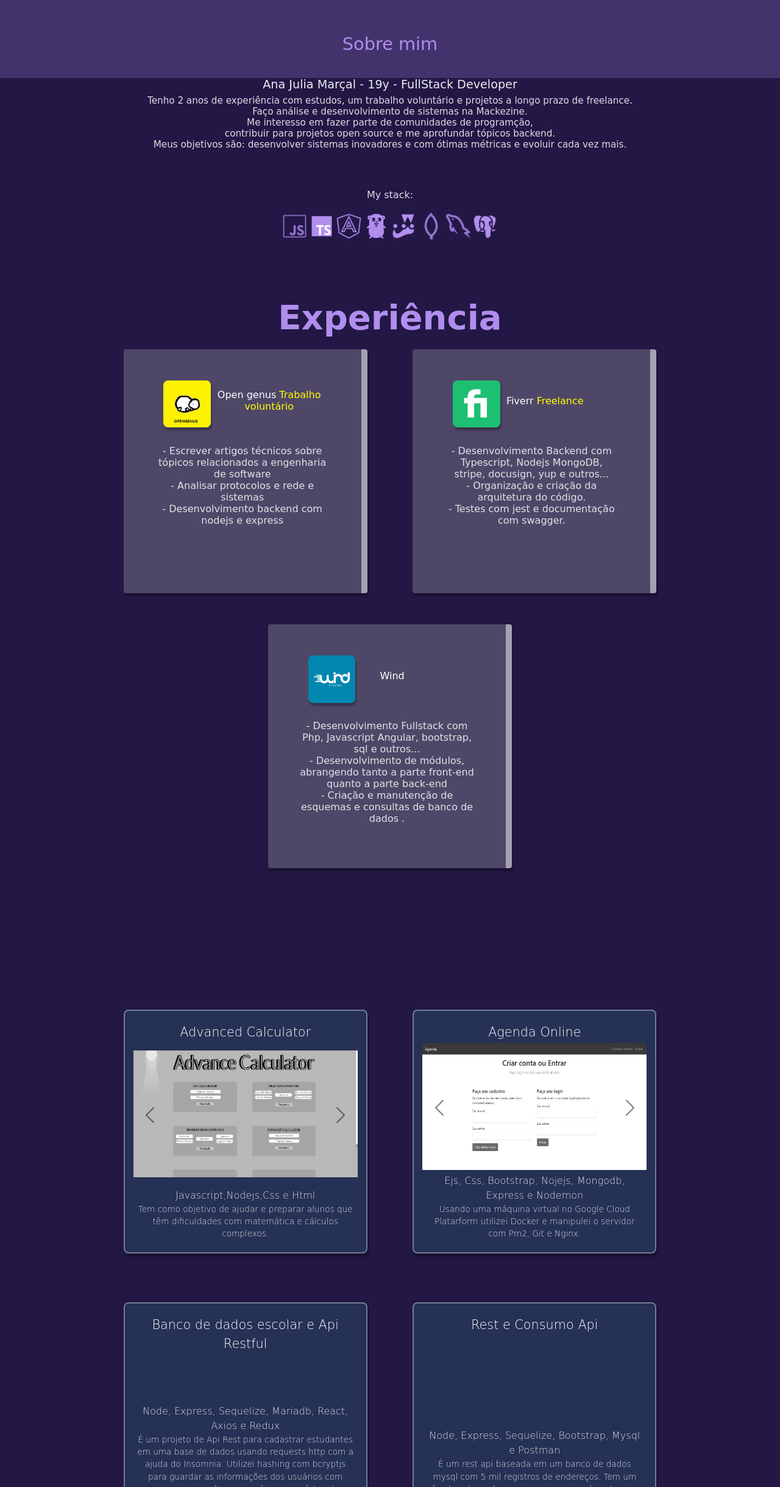
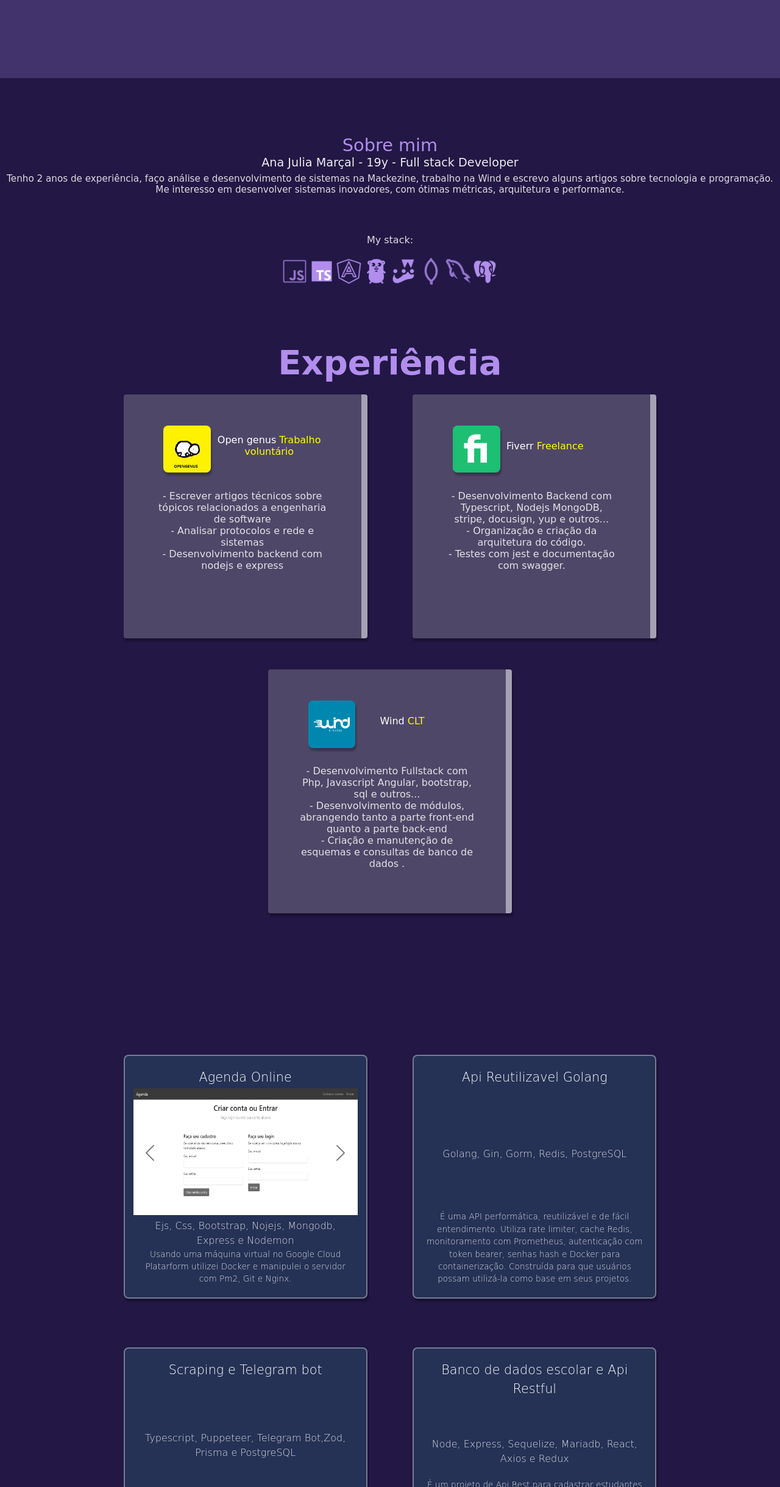
Before and after one commit to Julia-Marcal/JuliasPortifolio, a website: page index.html in a window 1280 px wide. Shown: the part 361-2800 px from the top of the page at 61% size. Drawn offline with nearby package versions, Linux system fonts and the light colour scheme; a web font is replaced by a local one.

Commit message:
atualizando portifólio

```diff
--- a/index.html
+++ b/index.html
@@ -1,5 +1,6 @@
 <!DOCTYPE html>
 <html lang="pt-BR">
+
 <head>
     <meta charset="UTF-8">
     <meta http-equiv="X-UA-Compatible" content="IE=edge">
@@ -7,7 +8,8 @@
 
     <link href="https://fonts.googleapis.com/css?family=Unbounded" rel=stylesheet>
     <!--Bootsrap-->
-    <link href="https://cdn.jsdelivr.net/npm/bootstrap@5.2.3/dist/css/bootstrap.min.css" rel="stylesheet" integrity="sha384-rbsA2VBKQhggwzxH7pPCaAqO46MgnOM80zW1RWuH61DGLwZJEdK2Kadq2F9CUG65" crossorigin="anonymous">
+    <link href="https://cdn.jsdelivr.net/npm/bootstrap@5.2.3/dist/css/bootstrap.min.css" rel="stylesheet"
+        integrity="sha384-rbsA2VBKQhggwzxH7pPCaAqO46MgnOM80zW1RWuH61DGLwZJEdK2Kadq2F9CUG65" crossorigin="anonymous">
 
     <!--Css-->
     <link rel="stylesheet" type="text/css" href="src/style.css">
@@ -16,12 +18,19 @@
     <script src="https://kit.fontawesome.com/80212f4cb1.js" crossorigin="anonymous"></script>
 
     <!--Bootsrap scripts-->
-    <script defer src="https://code.jquery.com/jquery-3.3.1.slim.min.js" integrity="sha384-q8i/X+965DzO0rT7abK41JStQIAqVgRVzpbzo5smXKp4YfRvH+8abtTE1Pi6jizo" crossorigin="anonymous"></script>
-    <script defer src="https://cdnjs.cloudflare.com/ajax/libs/popper.js/1.14.7/umd/popper.min.js" integrity="sha384-UO2eT0CpHqdSJQ6hJty5KVphtPhzWj9WO1clHTMGa3JDZwrnQq4sF86dIHNDz0W1" crossorigin="anonymous"></script>
-    <script defer src="https://stackpath.bootstrapcdn.com/bootstrap/4.3.1/js/bootstrap.min.js" integrity="sha384-JjSmVgyd0p3pXB1rRibZUAYoIIy6OrQ6VrjIEaFf/nJGzIxFDsf4x0xIM+B07jRM" crossorigin="anonymous"></script>
+    <script defer src="https://code.jquery.com/jquery-3.3.1.slim.min.js"
+        integrity="sha384-q8i/X+965DzO0rT7abK41JStQIAqVgRVzpbzo5smXKp4YfRvH+8abtTE1Pi6jizo"
+        crossorigin="anonymous"></script>
+    <script defer src="https://cdnjs.cloudflare.com/ajax/libs/popper.js/1.14.7/umd/popper.min.js"
+        integrity="sha384-UO2eT0CpHqdSJQ6hJty5KVphtPhzWj9WO1clHTMGa3JDZwrnQq4sF86dIHNDz0W1"
+        crossorigin="anonymous"></script>
+    <script defer src="https://stackpath.bootstrapcdn.com/bootstrap/4.3.1/js/bootstrap.min.js"
+        integrity="sha384-JjSmVgyd0p3pXB1rRibZUAYoIIy6OrQ6VrjIEaFf/nJGzIxFDsf4x0xIM+B07jRM"
+        crossorigin="anonymous"></script>
 
     <title>Julia-Marcal</title>
 </head>
+
 <body>
 
     <section id="title">
@@ -30,7 +39,9 @@
             <nav class="navbar navbar-expand-lg navbar-dark">
                 <a class="navbar-brand" href="#" style="padding-left:1%;">Julia-Marcal</a>
 
-                <button class="navbar-toggler" type="button" data-bs-toggle="collapse" data-bs-target="#navbarTogglerDemo02" aria-controls="navbarTogglerDemo02" aria-expanded="false" aria-label="Toggle navigation">
+                <button class="navbar-toggler" type="button" data-bs-toggle="collapse"
+                    data-bs-target="#navbarTogglerDemo02" aria-controls="navbarTogglerDemo02" aria-expanded="false"
+                    aria-label="Toggle navigation">
                     <span class="navbar-toggler-icon"></span>
                 </button>
 
@@ -42,11 +53,16 @@
                         </li>
 
                         <li class="nav-item">
-                            <a class="nav-link" href="https://www.linkedin.com/in/julia-marcal">Linkedin</a>
+                            <a class="nav-link" href="https://www.linkedin.com/in/ajuliamarcal/">Linkedin</a>
+                        </li>
+                        <li class="nav-item">
+                            <a class="nav-link" href="https://medium.com/@juliamrc">Medium</a>
                         </li>
 
                         <li class="nav-item">
-                            <a class="nav-link" href="https://mail.google.com/mail/u/anajulia.05marcal@gmail.com/#compose">Contact Me</a>
+                            <a class="nav-link"
+                                href="https://mail.google.com/mail/u/anajulia.05marcal@gmail.com/#compose">Contact
+                                Me</a>
                         </li>
 
                     </ul>
@@ -64,15 +80,14 @@
 
         <div class="h-description">
             <h2 class="aboutme">Sobre mim</h2>
-
-            <p class="principal-description">Ana Julia Marçal - 19y - FullStack Developer</p>
-            <p class="sub-description">Tenho 2 anos de experiência com  estudos,
-                um trabalho voluntário e projetos a longo prazo de freelance.<br>
-                Faço análise e desenvolvimento de sistemas na Mackezine. <br>
-                Me interesso em fazer parte de comunidades de programção,<br>
-                contribuir para projetos open source e me aprofundar  tópicos backend.<br>
-                Meus objetivos são: desenvolver sistemas inovadores e com ótimas métricas e evoluir cada vez mais.
+            <div class="desc">
+                <p class="principal-description">Ana Julia Marçal - 19y - Full stack Developer</p>
+                <p class="sub-description">Tenho 2 anos de experiência,
+                    faço análise e desenvolvimento de sistemas na Mackezine, trabalho na Wind e
+                    escrevo alguns artigos sobre tecnologia e programação.<br>
+                    Me interesso em desenvolver sistemas inovadores, com ótimas métricas, arquitetura e performance.
                 </p>
+            </div>
         </div>
 
         <h2 class="stack-title">My stack:</h2>
@@ -96,7 +111,7 @@
                 <div class="opengenus-job">
                     <div class="job-infos">
                         <img class="opengenus" src="src/opengenus.jpg" alt="opengenus">
-                        <h2 class="job-title">Open genus  <span class="job-func">Trabalho voluntário</span> </h2>
+                        <h2 class="job-title">Open genus <span class="job-func">Trabalho voluntário</span> </h2>
                     </div>
                     <p class="job-desc">- Escrever artigos técnicos sobre tópicos
                         relacionados a engenharia de software</p>
@@ -108,7 +123,8 @@
             <div class="job-card">
                 <div class="freelance-job">
                     <div class="job-infos">
-                        <img class="fiverr" src="src/fiverr.png" alt="fivver" style="width: 30%; height: 70%; border-radius: 10%; box-shadow: 2px 5px 3px rgba(0, 0, 0, 0.265)">
+                        <img class="fiverr" src="src/fiverr.png" alt="fivver"
+                            style="width: 30%; height: 70%; border-radius: 10%; box-shadow: 2px 5px 3px rgba(0, 0, 0, 0.265)">
                         <h2 class="job-title">Fiverr <span class="job-func">Freelance</span> </h2>
                     </div>
                     <p class="job-desc">- Desenvolvimento Backend com Typescript, Nodejs
@@ -122,13 +138,15 @@
             <div class="job-card">
                 <div class="wind-job">
                     <div class="job-infos">
-                        <img class="fiverr" src="src/windDigital.png" alt="wind" style="width: 30%; height: 70%; border-radius: 10%; box-shadow: 2px 5px 3px rgba(0, 0, 0, 0.265)">
-                        <h2 class="job-title" style="margin-left: 30px;">Wind</h2>
+                        <img class="fiverr" src="src/windDigital.png" alt="wind"
+                            style="width: 30%; height: 70%; border-radius: 10%; box-shadow: 2px 5px 3px rgba(0, 0, 0, 0.265)">
+                        <h2 class="job-title" style="margin-left: 30px;">Wind <span class="job-func">CLT</span></h2>
                     </div>
                     <p class="job-desc">- Desenvolvimento Fullstack com Php, Javascript
                         Angular, bootstrap, sql e outros...
                     </p>
-                    <p class="job-desc">- Desenvolvimento de módulos, abrangendo tanto a parte front-end quanto a parte back-end</p>
+                    <p class="job-desc">- Desenvolvimento de módulos, abrangendo tanto a parte front-end quanto a parte
+                        back-end</p>
                     <p class="job-desc">- Criação e manutenção de esquemas e consultas de banco de dados .</p>
                 </div>
             </div>
@@ -140,37 +158,6 @@
     <section>
         <div class="projects">
             <div class="proj-1">
-                <div class="card">
-                    <h3 id="">Advanced Calculator</h3>
-                    <div id="carousel1" class="carousel slide" data-ride="carousel">
-                        <div class="carousel-inner">
-                            <div class="carousel-item active">
-                                <img class="photoeff" src="src/calculator/Calculator_Light.png" alt="Second slide">
-                            </div>
-                            <div class="carousel-item">
-                                <img class="photoeff" src="src/calculator/Calculator_Dark.png" alt="First slide">
-                            </div>
-                        </div>
-                        <a class="carousel-control-prev" href="#carousel1" role="button" data-slide="prev">
-                            <span class="carousel-control-prev-icon" aria-hidden="true"></span>
-                            <span class="sr-only">Previous</span>
-                        </a>
-                        <a class="carousel-control-next" href="#carousel1" role="button" data-slide="next">
-                            <span class="carousel-control-next-icon" aria-hidden="true"></span>
-                            <span class="sr-only">Next</span>
-                        </a>
-                    </div>
-                    <div class="proj-desc">
-                        <p class="proj-tech">Javascript,Nodejs,Css e Html</p>
-                        <p class="proj-desc">
-                        Tem como objetivo de ajudar e preparar alunos que têm dificuldades
-                        com matemática e cálculos complexos.
-                        </p>
-                    </div>
-                </div>
-            </div>
-
-            <div class="proj-2">
                 <div class="card">
                     <h3>Agenda Online</h3>
                     <div id="carousel2" class="carousel slide" data-ride="carousel">
@@ -206,47 +193,18 @@
                 </div>
             </div>
 
-            <div class="proj-3">
+            <div class="proj-2">
                 <div class="card">
-                    <h3>Banco de dados escolar e Api Restful</h3>
-                    <div>
-
-                    </div>
-                    <!--
-                    <div id="carousel2" class="carousel slide" data-ride="carousel">
-                        <div class="carousel-inner">
-                            <div class="carousel-item active">
-                                <img class="photoeff" src="src/agenda/agenda(1).png" alt="First slide">
-                            </div>
-                            <div class="carousel-item">
-                                <img class="photoeff" src="src/agenda/agenda(2).png" alt="Second slide">
-                            </div>
-                            <div class="carousel-item">
-                                <img class="photoeff" src="src/agenda/agenda(3).png" alt="Third slide">
-                            </div>
-                        </div>
-                        <a class="carousel-control-prev" href="#carousel3" role="button" data-slide="prev">
-                            <span class="carousel-control-prev-icon" aria-hidden="true"></span>
-                            <span class="sr-only">Previous</span>
-                        </a>
-                        <a class="carousel-control-next" href="#carousel3" role="button" data-slide="next">
-                            <span class="carousel-control-next-icon" aria-hidden="true"></span>
-                            <span class="sr-only">Next</span>
-                        </a>
-                    </div>
-                    --->
+                    <h3>Api Reutilizavel Golang</h3>
                     <div class="proj-desc">
-                        <p class="proj-tech">
-                            Node, Express, Sequelize, Mariadb, React, Axios e Redux
+                        <p class="proj-tech" style="margin-bottom: 80px;">
+                            Golang, Gin, Gorm, Redis, PostgreSQL
                         </p>
                         <p class="proj-desc">
-                        É um projeto de Api Rest para cadastrar estudantes em uma base de dados usando requests http
-                        com a ajuda do Insomnia.
-                        Utilizei hashing com bcryptjs para guardar as informações dos usuários com segurança e multer
-                         para adicionar as fotos dos alunos.
-                        Atualmente estou criando o front-end com ReactJs, Axios para requisições de api e Redux para
-                        utilização de um componente global.
-
+                            É uma API performática, reutilizável e de fácil entendimento.
+                            Utiliza rate limiter, cache Redis, monitoramento com Prometheus,
+                            autenticação com token bearer, senhas hash e Docker para containerização.
+                            Construída para que usuários possam utilizá-la como base em seus projetos.
                         </p>
                     </div>
                 </div>
@@ -254,26 +212,9 @@
 
             <div class="proj-3">
                 <div class="card">
-                    <h3>Rest e Consumo Api</h3>
-                    <div class="proj-desc">
-                        <p class="proj-tech">
-                            Node, Express, Sequelize, Bootstrap, Mysql e Postman
-                        </p>
-                        <p class="proj-desc">
-                            É um rest api baseada em um banco de dados mysql com 5 mil registros de endereços.
-                            Tem um front-end simples que serve como endpoint pra o crud dessa api, usa fetch
-                            para as requisições necessárias.
-                            O projeto segue os princípios SOLID e Clean code, é inteiramente em inglês.
-                        </p>
-                    </div>
-                </div>
-            </div>
-
-            <div class="proj-4">
-                <div class="card">
                     <h3>Scraping e Telegram bot</h3>
                     <div class="proj-desc">
-                        <p class="proj-tech">
+                        <p class="proj-tech" style="margin-bottom: 50px;">
                             Typescript, Puppeteer, Telegram Bot,Zod, Prisma e PostgreSQL
                         </p>
                         <p class="proj-desc">
@@ -287,6 +228,28 @@
                 </div>
             </div>
 
+            <div class="proj-4">
+                <div class="card">
+                    <h3>Banco de dados escolar e Api Restful</h3>
+                    <div class="proj-desc">
+                        <p class="proj-tech" style="margin-bottom: 20px;">
+                            Node, Express, Sequelize, Mariadb, React, Axios e Redux
+                        </p>
+                        <p class="proj-desc">
+                            É um projeto de Api Rest para cadastrar estudantes em uma base de dados usando requests http
+                            com a ajuda do Insomnia.
+                            Utilizei hashing com bcryptjs para guardar as informações dos usuários com segurança e
+                            multer
+                            para adicionar as fotos dos alunos.
+                            Atualmente estou criando o front-end com ReactJs, Axios para requisições de api e Redux para
+                            utilização de um componente global.
+
+                        </p>
+                    </div>
+                </div>
+            </div>
+
+
         </div>
 
     </section>
--- a/src/style.css
+++ b/src/style.css
@@ -156,10 +156,18 @@ h1{
     }
 
     .hello-w {
-        padding-block: 40%;
+        padding-block: 20%;
     }
+
+
 }
 
+@media (max-width: 1400px) {
+    .h-description {
+        margin-top: 17% !important;
+    }
+
+}
 
 
 /* Description */
@@ -172,7 +180,7 @@ h1{
 
 .principal-description{
     font-size: 1.2rem;
-    padding-top: 3%;
+    padding-top: 0%;
     text-align: center;
     color: rgba(255, 255, 255, 0.919);
 }
@@ -184,10 +192,6 @@ h1{
     color: rgb(255, 255, 255, 0.847);
 }
 
-.h-description{
-    padding-block-start: 4%;
-
-}
 
 /* Stack */
 
```
Lines whose indentation alone changed are shown as unchanged.
